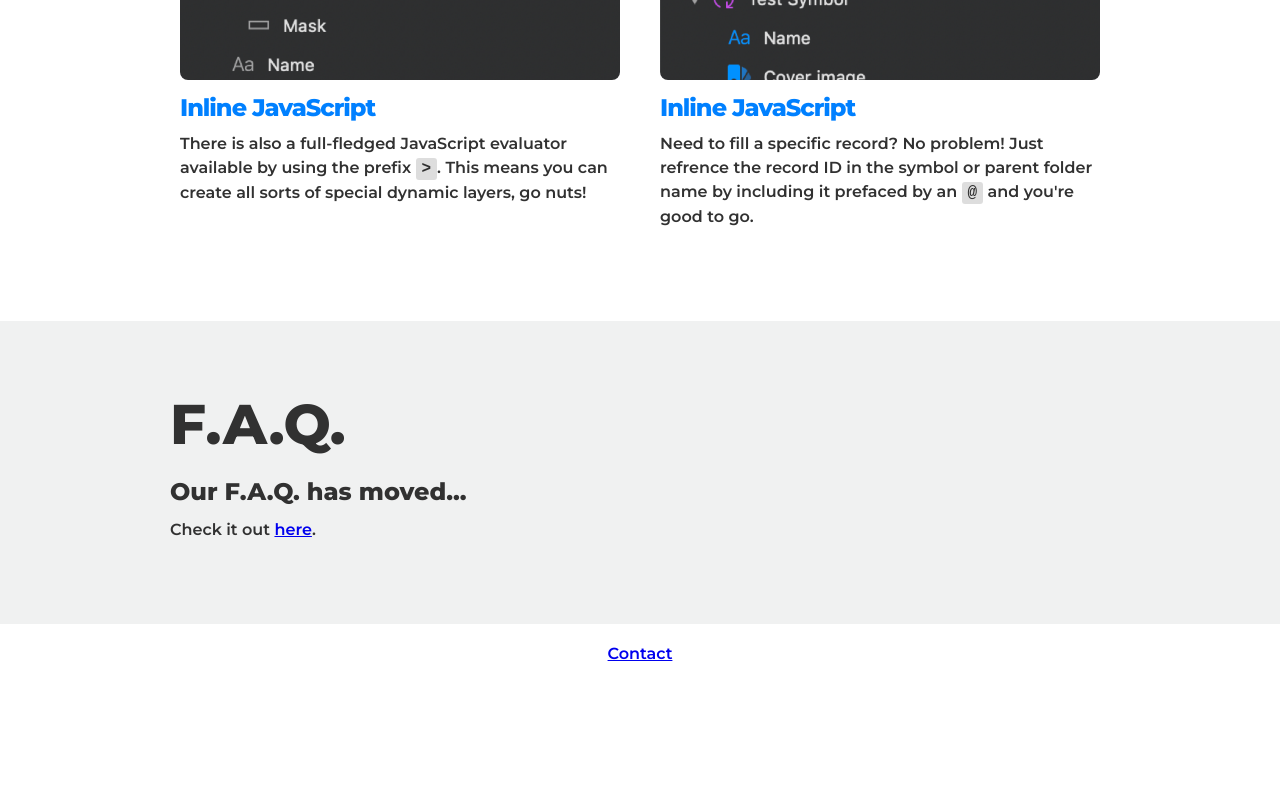
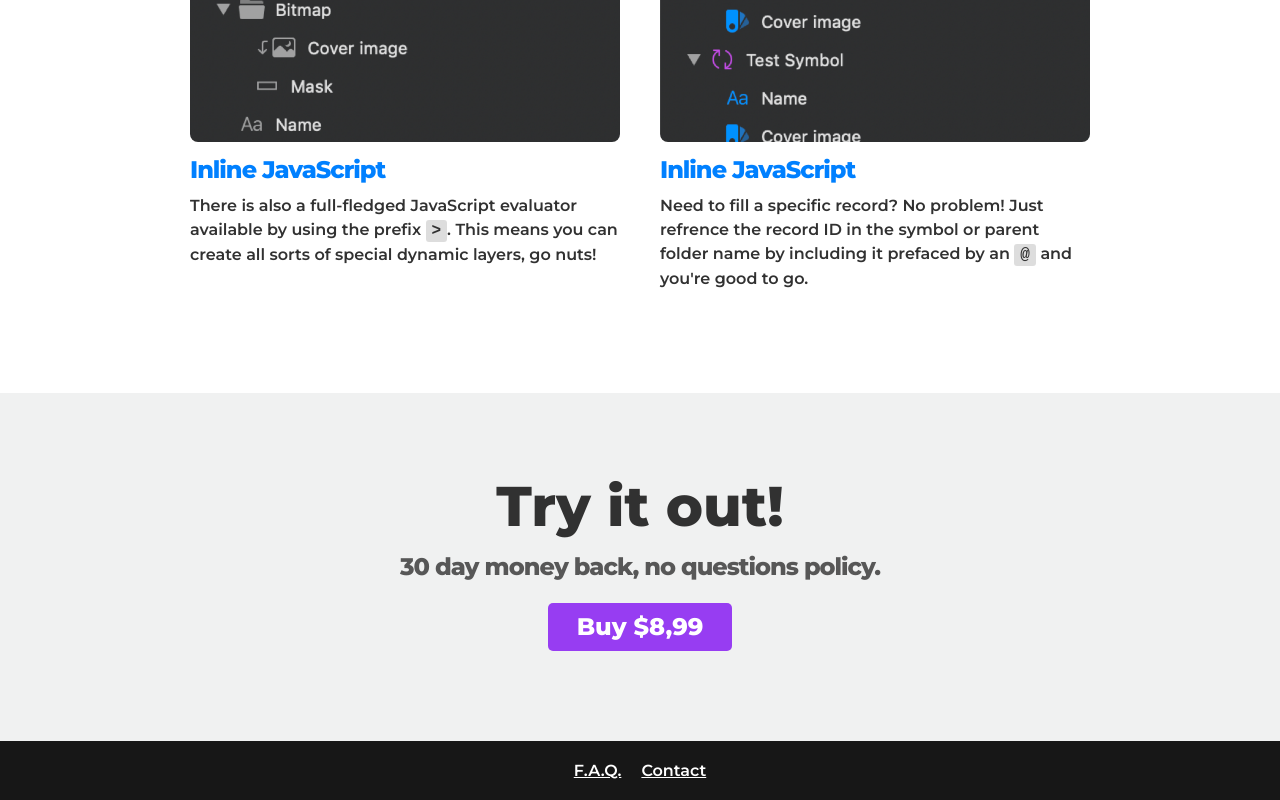
Before and after one commit to willwillems/sketchairtabledataplugin-site, a Nuxt app: page / in a window 1280 px wide. Shown: the part 1883-2683 px from the top of the page. Before the commit the page ends 2566 px from the top, so only its background shows below. Built offline with nearby package versions, Linux system fonts and the light colour scheme.

Commit message:
remove faq properly style footer

```diff
--- a/layouts/default.vue
+++ b/layouts/default.vue
@@ -48,7 +48,7 @@ html {
 .content-container {
   max-width: 960px;
   min-width: 360px;
-  padding: 10px;
+  padding: 20px;
 }
 
 .section {
@@ -58,4 +58,15 @@ html {
   justify-content: center;
   padding: 60px 0;
 }
+
+.footer {
+  text-align: center;
+  padding: 20px 0;
+  color: white;
+}
+
+.link {
+  color: inherit;
+  margin: 0 10px;
+}
 </style>
--- a/pages/index.vue
+++ b/pages/index.vue
@@ -50,13 +50,15 @@
             p.paragraph
               | Need to fill a specific record? No problem! Just refrence the record ID in the symbol or parent folder name by including it prefaced by an <code>@</code> and you're good to go.
     section.section.section-faq#faq-section
-      .content-container( style="width: 100%;" )
-        h1.title F.A.Q.
-        br
-        h2 Our F.A.Q. has moved...
-        p.paragraph Check it out <a href="https://www.notion.so/F-A-Q-429e80e216364bd7b32b99d51c58938e" target="blank">here</a>.
-    section.section( style="text-align: center; padding: 20px;" )
-      a( href="mailto:will@sketchairtabledataplugin.com" ) Contact
+      .content-container( style="text-align: center;" )
+        h1.title Try it out!
+        h2.sub-title  30 day money back, no questions policy.
+        div.button-container
+          AppButton( @click="goToProductPage" style="color: #973df2;" pop ) Buy $8,99
+    footer.footer( style="background-color: #171717;" )
+      div
+        a.link( href="https://www.notion.so/F-A-Q-429e80e216364bd7b32b99d51c58938e" target="blank" ) F.A.Q.
+        a.link( href="mailto:will@sketchairtabledataplugin.com" ) Contact
 </template>
 
 <script>
@@ -142,7 +144,7 @@ export default {
     align-items: flex-start;
     justify-content: center;
     flex-wrap: wrap;
-    padding: 0;
+    padding: 10px;
   }
 
   &__text {
```
